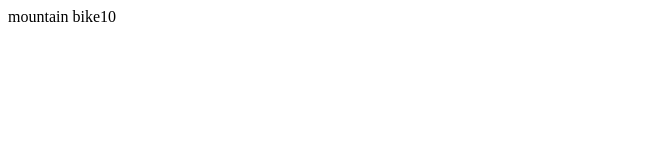
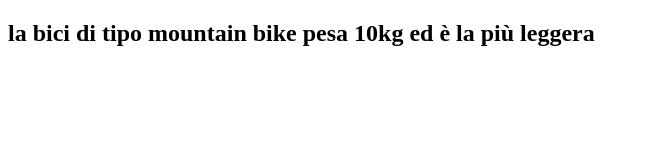
Before and after one commit to TullioTambone/js-snack-es6, a plain HTML site: page index.html in a window 1280 px wide. Shown: the whole page, without its empty margins (0-649 px from the left). Drawn offline with Linux system fonts and the light colour scheme.

Commit message:
soluzione 1 snack migliorata

```diff
--- a/assets/js/main.js
+++ b/assets/js/main.js
@@ -24,20 +24,34 @@ const biciclette = [
     }
 ]
 
+// let myPeso = biciclette[0].peso;
+// let myName = biciclette[0].nome;
+
+// function printBike() {
+//     biciclette.forEach((element) => {
+//         const {nome, peso} = element;
+
+//         if (peso <= myPeso) {
+//             myPeso = peso;
+//             myName = nome;
+//         }
+//     });
+
+//     return document.writeln(myName, myPeso)
+// }
+
+// printBike();
+
+
 let myPeso = biciclette[0].peso;
-let myName = biciclette[0].nome;
 
-function printBike() {
-    biciclette.forEach((element) => {
-        const {nome, peso} = element;
+biciclette.forEach((element) => {
+    if ( element.peso <= myPeso) {
+        myPeso = element
+    }
+});
 
-        if (peso <= myPeso) {
-            myPeso = peso;
-            myName = nome;
-        }
-    });
-
-    return document.writeln(myName, myPeso)
-}
-
-printBike();
+const {nome, peso} = myPeso;
+document.getElementById('snack-1').innerHTML = `
+    <h2>la bici di tipo ${nome} pesa ${peso}kg ed è la più leggera</h2>
+    `
--- a/index.html
+++ b/index.html
@@ -8,7 +8,11 @@
 </head>
 <body>
 
+    <div id="snack-1"></div>
 
+    <div id="snack-2"></div>
+
+    <div id="snack-3"></div>
     <script src="./assets/js/main.js"></script>
 </body>
 </html>
```
